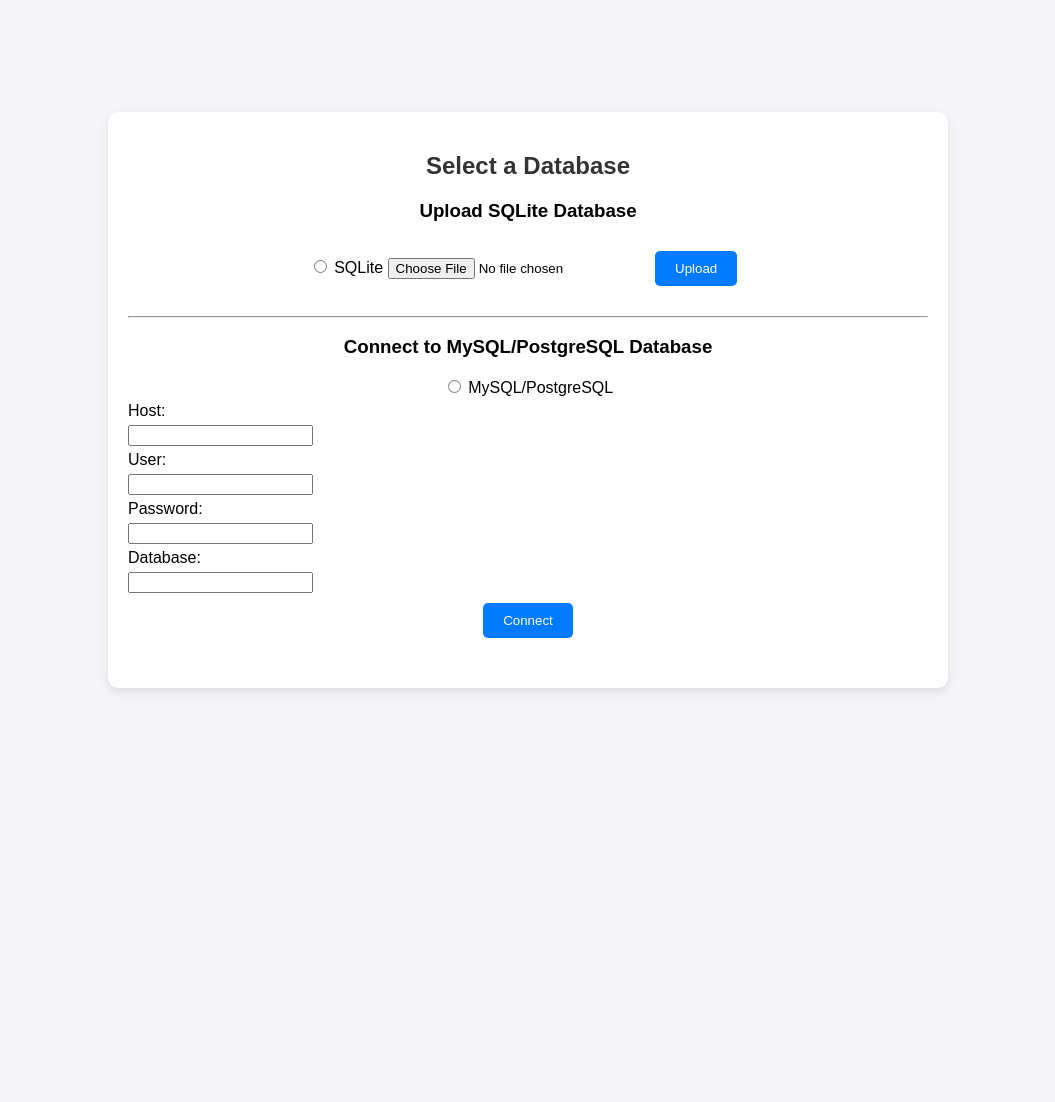
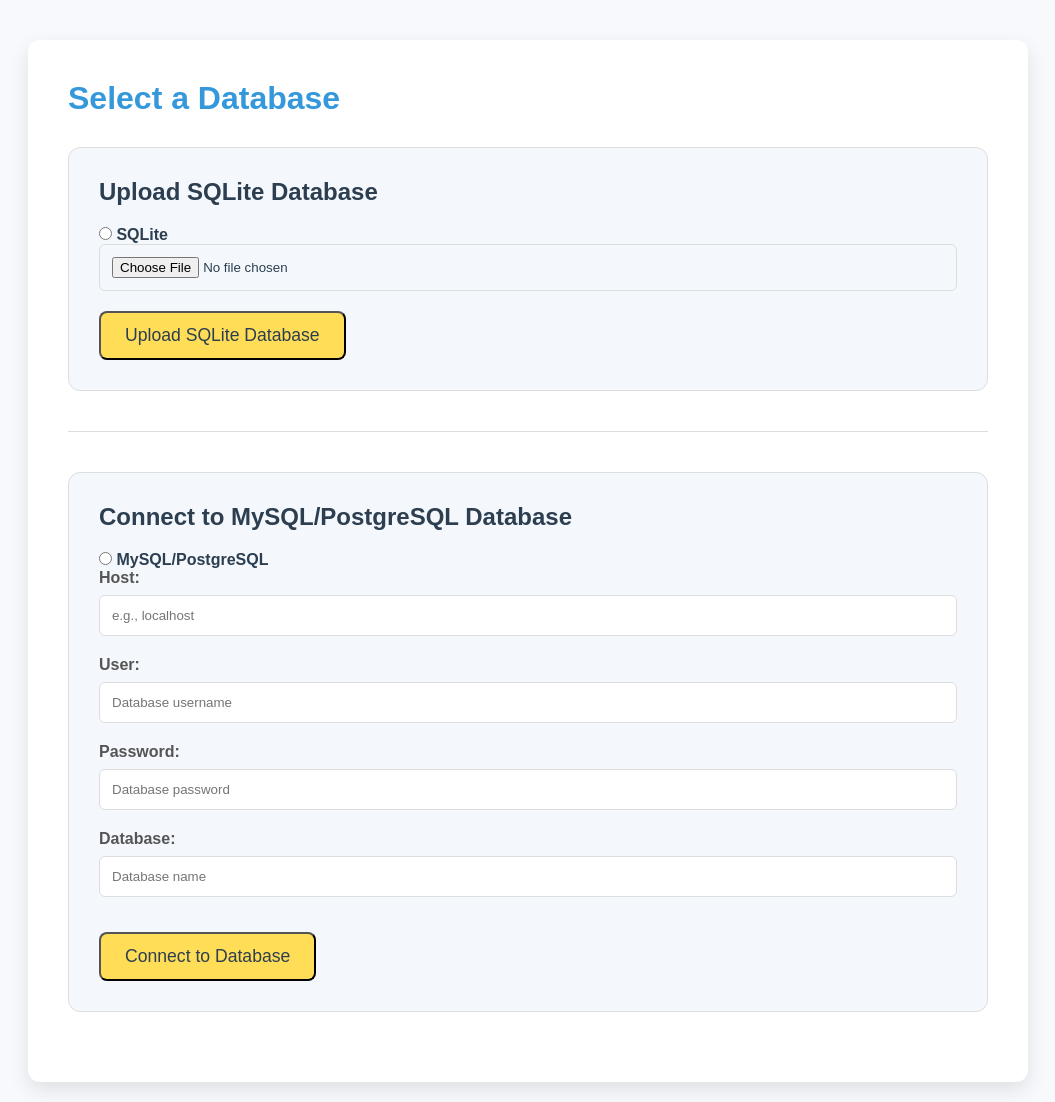
Before and after one commit to abimanyusridhar/dataspark, a Flask app: page /select_db in a window 1280 px wide. Shown: the whole page, without its empty margins (112-1167 px from the left). Before the commit the page ends 692 px from the top, so only its background shows below. Run offline with Flask 3, Linux system fonts and the light colour scheme.

Commit message:
02 ui update

```diff
--- a/static/style.css
+++ b/static/style.css
@@ -1,76 +1,239 @@
+/* General Reset */
+* {
+    margin: 0;
+    padding: 0;
+    box-sizing: border-box;
+}
+
 body {
     font-family: 'Arial', sans-serif;
-    background-color: #f4f4f9;
-    margin: 0;
-    padding: 0;
+    background-color: #f7f9fc;
+    color: #2c3e50;
     display: flex;
-    justify-content: center;
+    flex-direction: column;
     align-items: center;
-    height: 100vh;
+    justify-content: flex-start;
+    min-height: 100vh;
+    padding: 20px;
 }
 
-.container {
-    width: 80%;
-    max-width: 800px;
-    background-color: #fff;
-    padding: 20px;
-    border-radius: 10px;
-    box-shadow: 0 4px 8px rgba(0, 0, 0, 0.1);
+/* Hero Section for Home Page */
+.hero-section {
+    width: 100%;
+    max-width: 1200px;
+    background-image: linear-gradient(135deg, #3498db, #2ecc71);
+    color: white;
+    padding: 60px 20px;
+    border-radius: 12px;
     text-align: center;
+    margin-bottom: 40px;
+    box-shadow: 0 8px 20px rgba(0, 0, 0, 0.1);
 }
 
-h1, h2 {
-    color: #333;
-}
-
-.btn {
-    display: inline-block;
-    background-color: #007bff;
-    color: white;
-    padding: 10px 20px;
-    margin: 10px;
-    border: none;
-    border-radius: 5px;
-    text-decoration: none;
-    cursor: pointer;
-}
-
-.btn:hover {
-    background-color: #0056b3;
-}
-
-.form-section {
+.hero-content h1 {
+    font-size: 3rem;
     margin-bottom: 20px;
 }
 
-.file-input {
-    margin: 10px 0;
+.hero-content h1 span {
+    color: #ffdd57;
+}
+
+.hero-content p {
+    font-size: 1.2rem;
+    line-height: 1.6;
+    margin-bottom: 30px;
+}
+
+.btn-primary {
+    background-color: #ffdd57;
+    color: #2c3e50;
+    padding: 12px 24px;
+    border-radius: 8px;
+    text-decoration: none;
+    font-size: 1.1rem;
+    cursor: pointer;
+    transition: background-color 0.3s ease;
+}
+
+.btn-primary:hover {
+    background-color: #f39c12;
+}
+
+/* Container for All Pages */
+.container {
+    width: 90%;
+    max-width: 1000px;
+    background-color: #ffffff;
+    padding: 40px;
+    border-radius: 12px;
+    box-shadow: 0 8px 20px rgba(0, 0, 0, 0.1);
+    margin-top: 20px;
+}
+
+/* Headings */
+h2 {
+    font-size: 2rem;
+    margin-bottom: 30px;
+    color: #3498db;
+}
+
+h3 {
+    font-size: 1.5rem;
+    margin-bottom: 20px;
+}
+
+/* Form Section Styling */
+.form-section {
+    background-color: #f4f8fc;
+    padding: 30px;
+    border-radius: 12px;
+    border: 1px solid #ddd;
+    margin-bottom: 30px;
+    transition: transform 0.3s ease;
+}
+
+.form-section:hover {
+    transform: translateY(-5px);
+}
+
+.input-radio label {
+    font-weight: bold;
+    color: #2c3e50;
+    display: inline-block;
+    margin-right: 15px;
+    cursor: pointer;
 }
 
 .input-group {
     display: flex;
     flex-direction: column;
-    align-items: flex-start;
+    margin-bottom: 15px;
 }
 
 .input-group label {
-    margin: 5px 0;
+    margin-bottom: 8px;
+    font-weight: bold;
+    color: #555;
 }
 
+.input-group input {
+    padding: 12px;
+    border: 1px solid #ddd;
+    border-radius: 6px;
+    margin-bottom: 20px;
+    transition: border-color 0.3s ease;
+}
+
+.input-group input:focus {
+    border-color: #3498db;
+    outline: none;
+}
+
+.file-input {
+    margin-bottom: 20px;
+    padding: 12px;
+    border: 1px solid #ddd;
+    border-radius: 6px;
+    width: 100%;
+}
+
+/* Buttons */
+.btn {
+    background-color: #3498db;
+    color: white;
+    padding: 12px 24px;
+    border: none;
+    border-radius: 8px;
+    cursor: pointer;
+    transition: background-color 0.3s ease;
+    text-decoration: none;
+    display: inline-block;
+    margin-top: 10px;
+}
+
+.btn:hover {
+    background-color: #2980b9;
+}
+
+/* Schema Card Styling */
 .table-card {
-    background-color: #e3f2fd;
+    background-color: #ecf5ff;
     border: 1px solid #90caf9;
     border-radius: 8px;
-    padding: 15px;
-    margin-bottom: 15px;
+    padding: 20px;
+    margin-bottom: 20px;
+    transition: transform 0.3s ease;
 }
 
-.table-card h3 {
-    color: #1e88e5;
+.table-card:hover {
+    transform: translateY(-5px);
 }
 
 .schema {
     display: grid;
-    grid-template-columns: repeat(auto-fill, minmax(200px, 1fr));
-    gap: 20px;
+    grid-template-columns: repeat(auto-fill, minmax(250px, 1fr));
+    gap: 25px;
+    margin-top: 20px;
 }
+
+/* ER Diagram Container */
+.er-diagram-container {
+    margin-top: 40px;
+    overflow: auto;
+    border: 1px solid #ddd;
+    border-radius: 10px;
+    padding: 20px;
+    background-color: #f9f9f9;
+    max-height: 500px;
+}
+
+.er-diagram {
+    max-width: 100%;
+    height: auto;
+    display: block;
+    margin: 0 auto;
+}
+
+/* Divider */
+.divider {
+    margin: 40px 0;
+    border: none;
+    border-top: 1px solid #ddd;
+}
+
+/* Footer */
+footer {
+    margin-top: 40px;
+    padding: 20px;
+    background-color: #2c3e50;
+    color: white;
+    text-align: center;
+    border-radius: 8px;
+}
+
+footer p {
+    font-size: 0.9rem;
+}
+
+/* Responsive Styling */
+@media (max-width: 768px) {
+    .container {
+        width: 95%;
+    }
+
+    .schema {
+        grid-template-columns: 1fr;
+    }
+}
+
+@media (max-width: 480px) {
+    .hero-content h1 {
+        font-size: 2.2rem;
+    }
+
+    .btn-primary {
+        padding: 10px 18px;
+        font-size: 1rem;
+    }
+}
--- a/templates/select_db.html
+++ b/templates/select_db.html
@@ -8,29 +8,43 @@
 <body>
     <div class="container">
         <h2>Select a Database</h2>
+
+        <!-- Section for SQLite Database Upload -->
         <form method="POST" enctype="multipart/form-data" class="form-section">
-            <h3>Upload SQLite Database</h3>
+            <h3><i class="icon-upload"></i> Upload SQLite Database</h3>
+            <div class="input-radio">
                 <label>
                     <input type="radio" name="db_type" value="sqlite" required> SQLite
                 </label>
+            </div>
             <input type="file" name="db_file" accept=".db" class="file-input">
-            <button type="submit" class="btn">Upload</button>
+            <button type="submit" class="btn-primary">Upload SQLite Database</button>
         </form>
 
-        <hr>
+        <hr class="divider">
 
+        <!-- Section for MySQL/PostgreSQL Connection -->
         <form method="POST" class="form-section">
-            <h3>Connect to MySQL/PostgreSQL Database</h3>
+            <h3><i class="icon-database"></i> Connect to MySQL/PostgreSQL Database</h3>
+            <div class="input-radio">
                 <label>
                     <input type="radio" name="db_type" value="mysql" required> MySQL/PostgreSQL
                 </label>
+            </div>
             <div class="input-group">
-                <label>Host:</label> <input type="text" name="host" required>
-                <label>User:</label> <input type="text" name="user" required>
-                <label>Password:</label> <input type="password" name="password" required>
-                <label>Database:</label> <input type="text" name="database" required>
+                <label>Host:</label>
+                <input type="text" name="host" placeholder="e.g., localhost" required>
+
+                <label>User:</label>
+                <input type="text" name="user" placeholder="Database username" required>
+
+                <label>Password:</label>
+                <input type="password" name="password" placeholder="Database password" required>
+
+                <label>Database:</label>
+                <input type="text" name="database" placeholder="Database name" required>
             </div>
-            <button type="submit" class="btn">Connect</button>
+            <button type="submit" class="btn-primary">Connect to Database</button>
         </form>
     </div>
 </body>
```
Also changed, not shown: templates/index.html (+19 -2 lines), templates/schema.html (+9 -7 lines). Lines whose indentation alone changed are shown as unchanged.
